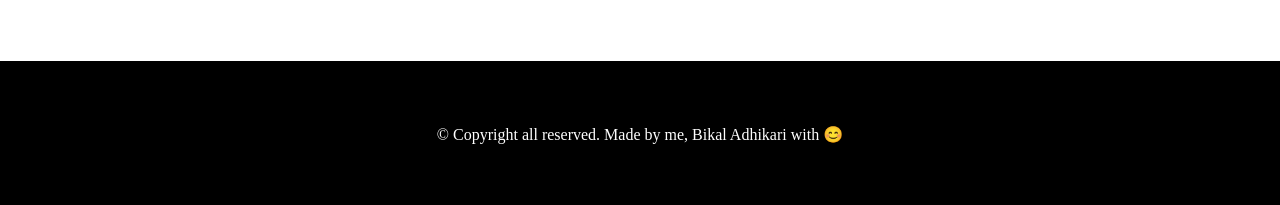
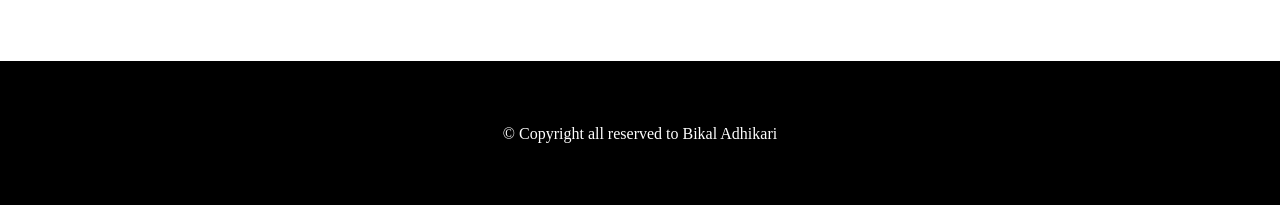
Before and after one commit to Bikal-Adhikari/food-review, a plain HTML site: page index.html in a window 1280 px wide. Shown: the part 3049-3254 px from the top of the page. Drawn offline with Linux system fonts and the light colour scheme.

Commit message:
minor changes in footer section

```diff
--- a/index.html
+++ b/index.html
@@ -230,7 +230,7 @@
 
       <!-- footer   -->
       <footer class="footer">
-        &copy; Copyright all reserved. Made by me, Bikal Adhikari with 😊
+        &copy; Copyright all reserved to Bikal Adhikari
       </footer>
     </div>
   </body>
```
